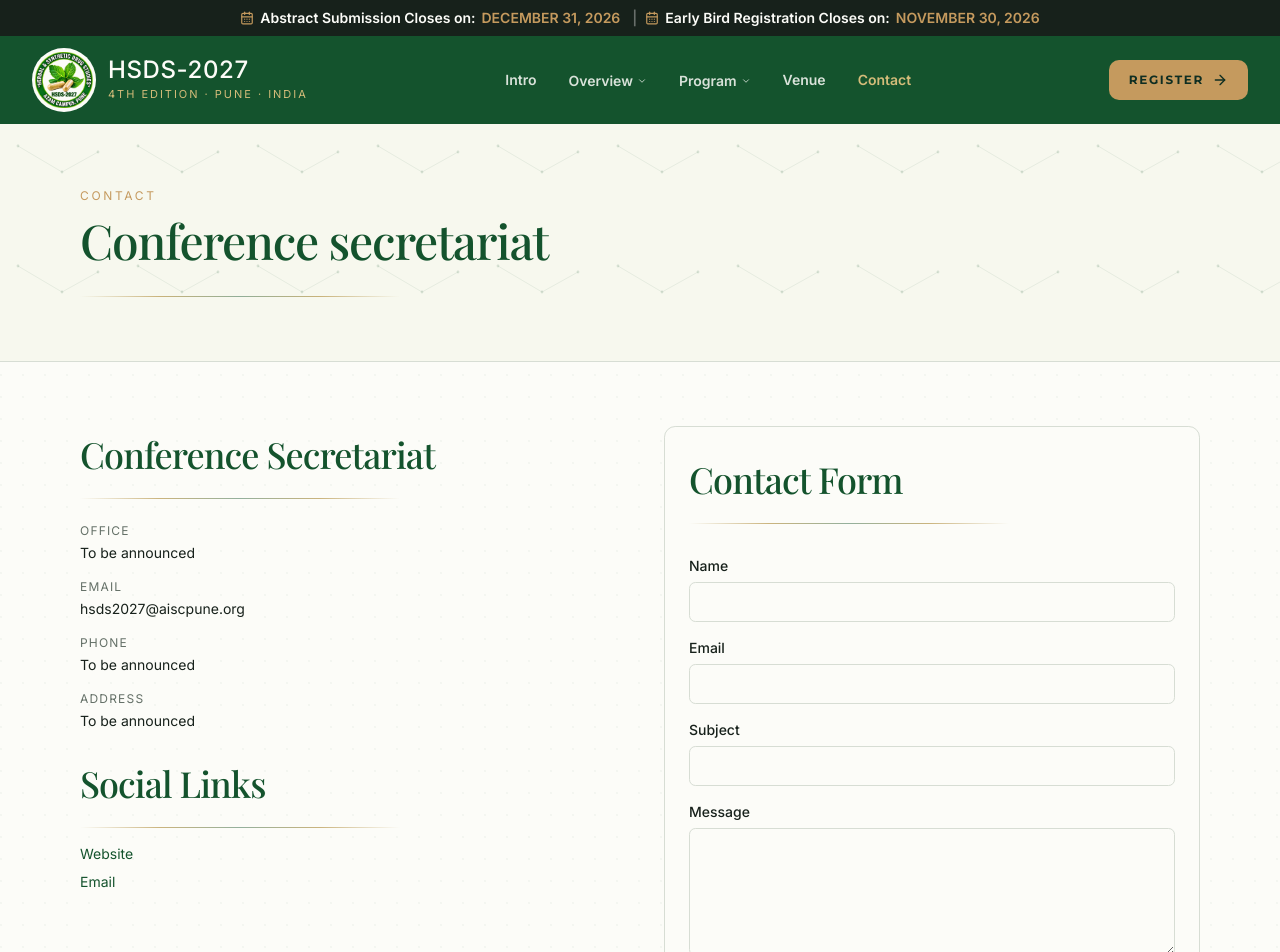
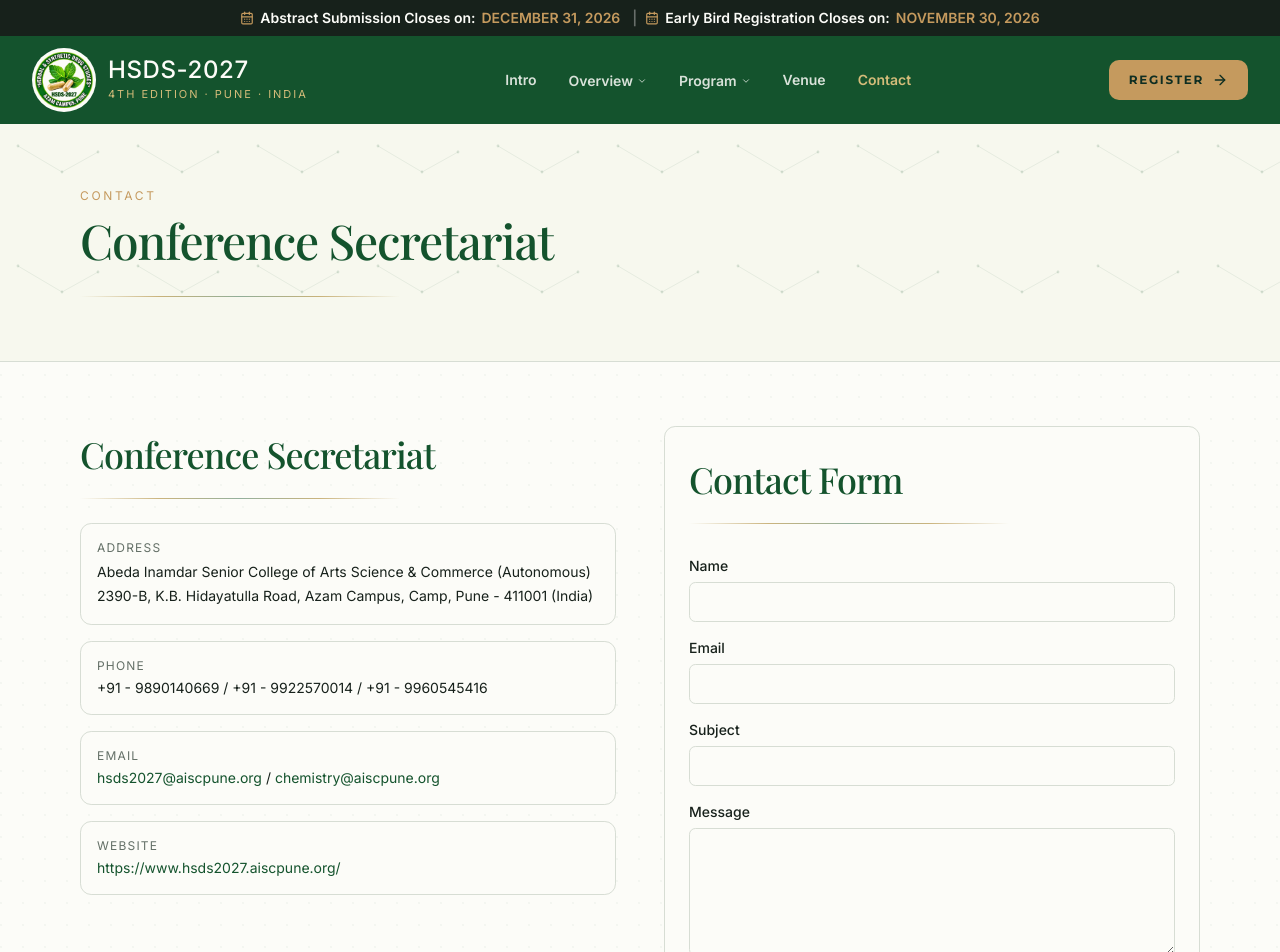
Before and after one commit to Umair-Rinde/azum_camp, a React (Vite) app: page /contact in a window 1280 px wide. Shown: the top 952 px of the page. Built offline with nearby package versions, Linux system fonts and the light colour scheme; a web font is replaced by a local one.

Commit message:
remaining changes and edits

```diff
--- a/src/App.tsx
+++ b/src/App.tsx
@@ -12,7 +12,7 @@ import { PastConferencesPage } from "@/pages/PastConferencesPage";
 import { VenuePage } from "@/pages/VenuePage";
 import { ContactPage } from "@/pages/ContactPage";
 import { ImportantDatesPage } from "@/pages/ImportantDatesPage";
-import { ReviewProcessPage } from "@/pages/ReviewProcessPage";
+// import { ReviewProcessPage } from "@/pages/ReviewProcessPage";
 import { PresentersPage } from "@/pages/PresentersPage";
 import { SponsorsPage } from "@/pages/SponsorsPage";
 
@@ -33,7 +33,7 @@ export default function App() {
           <Route path="venue" element={<VenuePage />} />
           <Route path="contact" element={<ContactPage />} />
           <Route path="important-dates" element={<ImportantDatesPage />} />
-          <Route path="review-process" element={<ReviewProcessPage />} />
+          {/* <Route path="review-process" element={<ReviewProcessPage />} /> */}
           <Route path="presenters" element={<PresentersPage />} />
           <Route path="sponsors" element={<SponsorsPage />} />
           <Route path="*" element={<Navigate to="/" replace />} />
--- a/src/data/constants.ts
+++ b/src/data/constants.ts
@@ -65,7 +65,7 @@ export const navigationMenu: NavNode[] = [
       { label: "Tentative Program Schedule", href: "/program" },
       { label: "Topics", href: "/conference#topics" },
       { label: "Call for Abstracts", href: "/abstracts" },
-      { label: "Review Process", href: "/review-process" },
+      // { label: "Review Process", href: "/review-process" },
       { label: "Presenters Instructions", href: "/presenters" },
     ],
   },
@@ -508,11 +508,45 @@ export const presentationTypes = ["Oral Presentation", "Poster Presentation"] as
 export const researchTracks = [...historicalTopics];
 
 export const abstractGuidelines = {
-  language: "English",
-  wordLimit: "[Word limit to be confirmed]",
-  fileTypes: "PDF or DOCX, once the template is released",
-  // note: "HSDS-2010, 2014, and 2016 brochures asked for abstracts of not more than 300 words. The 2010 circular specified MS Word, Times New Roman, 12 pt, 1.5 line spacing. That format is archival and is not the current limit unless organizers confirm it.",
-  templateHref: "",
+  items: [
+    {
+      label: "Language",
+      detail: "Abstracts must be written in English.",
+    },
+    {
+      label: "Template",
+      detail: "Use the prescribed Word template for all submissions.",
+    },
+    {
+      label: "Title",
+      detail: "Center-align the title in Calibri Bold, 14 pt, followed by one blank line.",
+    },
+    {
+      label: "Author Details",
+      detail:
+        "List author names centered in Calibri Italic, 12 pt, using the format First Initial. Middle Initial. Last Name (e.g., A. B. Smith).",
+    },
+    {
+      label: "Presenting Author",
+      detail: "Mark the presenting author's name with an asterisk (*).",
+    },
+    {
+      label: "Affiliations",
+      detail:
+        "Number affiliations only when authors represent different institutions. No numbering is required if all authors share the same affiliation.",
+    },
+    {
+      label: "Word Limit and Formatting",
+      detail: "Maximum 250 words, single-spaced, in Calibri 12 pt.",
+    },
+    {
+      label: "Figures and Captions",
+      detail:
+        "Figures are permitted and must be placed inside a text box. Include figure caption within the same text box, formatted in Calibri 10 pt.",
+    },
+  ],
+  templateHref: "/Abstract%20Template/HSDS-2027_Abstract_Template.docx",
+  templateFilename: "HSDS-2027_Abstract_Template.docx",
 };
 
 export const registrationPlans: RegistrationPlan[] = [
@@ -582,7 +616,7 @@ export const historicalVenue = {
 };
 
 export const historicalPosterNote =
-  "The 2010, 2014, and 2016 brochures provided 1 × 1 m poster space at the venue. Selected papers were reviewed before presentation. Three best posters were awarded in 2010 and 2014; five in 2016.";
+  "For Poster Presentation: 1 × 1 m. space will be provided at the conference venue. All the abstract of papers are subject to reviewing and the selected papers will be allowed for presentations during the technical sessions as per the time schedule.For Oral Presentation: 10 minutes presentation through PPT. Best posters will be selected for Poster Awards. Abstracts of not more than 300 words in given templates may be submitted latest by 31st December, 2026. Use templates from https://www.hsds2027.aiscpune.org/";
 
 export const aboutPune =
   "Known as the “Oxford of the East” and the cultural capital of Maharashtra, Pune is a vibrant city where rich history meets modern innovation. Renowned for its prestigious educational institutions, thriving research community, and growing industrial and technological sectors, the city offers an inspiring setting for academic exchange and international collaboration. Nestled in the Deccan region of India, Pune is celebrated for its cultural heritage, pleasant climate during the winter months, and dynamic intellectual environment. With its blend of tradition, knowledge, and progress, Pune provides a welcoming destination for delegates from around the world to connect, share ideas, and experience the spirit of India’s academic and cultural landscape.";
@@ -608,11 +642,12 @@ const contactEmail = getContactEmail();
 
 export const contact: ContactDetails = {
   secretariat: "[Conference Secretariat]",
-  email: contactEmail,
-  phone: "[Phone]",
-  address: "[Address]",
+  email: "hsds2027@aiscpune.org / chemistry@aiscpune.org",
+  phone: "+91 - 9890140669 / +91 - 9922570014 / +91 - 9960545416",
+  address:
+    "Abeda Inamdar Senior College of Arts Science & Commerce (Autonomous)\n2390-B, K.B. Hidayatulla Road, Azam Campus, Camp, Pune - 411001 (India)",
   social: [
-    { label: "Website", href: "#" },
+    { label: "Website", href: "https://www.hsds2027.aiscpune.org/" },
     { label: "Email", href: `mailto:${contactEmail}` },
   ],
 };
--- a/src/pages/AboutPage.tsx
+++ b/src/pages/AboutPage.tsx
@@ -72,7 +72,7 @@ export function AboutPage() {
         <div>
           <SectionHeading
             title="Organizing Institutions"
-            description="Bodies named on the 2010, 2014, and 2016 brochures. They are the documented hosts of those editions, not a confirmed list for the next meeting."
+            description="Bodies named on the 2010, 2014, and 2016 editions."
           />
           <div className="mt-8">
             <TrustLogoStrip />
@@ -108,8 +108,8 @@ export function AboutPage() {
 
         <div>
           <SectionHeading
-            title="Certificates"
-            description="Certificates from earlier editions."
+            title="Recognition & Awards"
+            description="Recognition & Awards from earlier editions."
           />
           <div className="mt-6">
             <ImageGallery images={CERTIFICATE_IMAGES} />
--- a/src/pages/AbstractsPage.tsx
+++ b/src/pages/AbstractsPage.tsx
@@ -1,3 +1,4 @@
+import { Download } from "lucide-react";
 import { abstractGuidelines, currentImportantDates, historicalTopics } from "@/data/constants";
 import { PageMeta } from "@/components/seo/PageMeta";
 import { PageBanner } from "@/components/layout/PageBanner";
@@ -19,18 +20,12 @@ export function AbstractsPage() {
         <div>
           <SectionHeading title="Submission Guidelines" />
           <dl className="mt-6 grid gap-4 md:grid-cols-2">
-            <div className="rounded-lg border border-border bg-warm-white p-4">
-              <dt className="text-xs tracking-widest text-muted uppercase">Language</dt>
-              <dd className="mt-1">{abstractGuidelines.language}</dd>
-            </div>
-            <div className="rounded-lg border border-border bg-warm-white p-4">
-              <dt className="text-xs tracking-widest text-muted uppercase">Length</dt>
-              <dd className="mt-1">{abstractGuidelines.wordLimit}</dd>
-            </div>
-            <div className="rounded-lg border border-border bg-warm-white p-4 md:col-span-2">
-              <dt className="text-xs tracking-widest text-muted uppercase">Files</dt>
-              <dd className="mt-1">{abstractGuidelines.fileTypes}</dd>
-            </div>
+            {abstractGuidelines.items.map((item) => (
+              <div key={item.label} className="rounded-lg border border-border bg-warm-white p-4">
+                <dt className="text-xs tracking-widest text-muted uppercase">{item.label}</dt>
+                <dd className="mt-1">{item.detail}</dd>
+              </div>
+            ))}
           </dl>
         </div>
 
@@ -39,7 +34,7 @@ export function AbstractsPage() {
           {currentImportantDates.length === 0 ? (
             <p className="mt-4 text-sm text-muted">Submission and notification dates will be listed here when confirmed.</p>
           ) : (
-            <ul className="mt-4 space-y-2 text-sm">
+            <ul className="mt-6 space-y-5 text-sm">
               {currentImportantDates.map((item) => (
                 <li key={item.label}>
                   {item.label}: {item.date}
@@ -64,10 +59,16 @@ export function AbstractsPage() {
         <div>
           <SectionHeading title="Abstract Template" />
           <p className="mt-4 text-sm text-muted">
-            A downloadable template will be linked here once organizers provide the file.
+            Download the official Word template and use it when preparing your abstract for HSDS-2027.
           </p>
-          <Button className="mt-4" variant="outline" disabled>
-            Template not yet available
+          <Button className="mt-4" asChild>
+            <a
+              href={abstractGuidelines.templateHref}
+              download={abstractGuidelines.templateFilename}
+            >
+              <Download />
+              Download Template
+            </a>
           </Button>
         </div>
 
--- a/src/pages/ContactPage.tsx
+++ b/src/pages/ContactPage.tsx
@@ -5,52 +5,63 @@ import { PageBanner } from "@/components/layout/PageBanner";
 import { SectionHeading } from "@/components/conference/SectionHeading";
 import { ContactForm } from "@/components/conference/ContactForm";
 
+function EmailLinks() {
+  return contact.email.split(" / ").map((email, index) => (
+    <span key={email}>
+      {index > 0 ? " / " : null}
+      <a className="text-deep-forest underline-offset-4 hover:underline" href={`mailto:${email}`}>
+        {email}
+      </a>
+    </span>
+  ));
+}
+
 export function ContactPage() {
+  const website = contact.social.find((item) => item.label.toLowerCase() === "website");
+
   return (
     <>
       <PageMeta title="Contact | Herbal & Synthetic Drug Studies" />
       <PageBanner
         eyebrow="Contact"
-        title="Conference secretariat"
+        title="Conference Secretariat"
         // description="Replace bracketed fields in the constants file with organizer-provided details before publication."
       />
 
       <section className="mx-auto grid max-w-6xl gap-12 px-4 py-16 lg:grid-cols-2">
-        <div className="space-y-8">
         <div>
           <SectionHeading title="Conference Secretariat" />
-            <dl className="mt-6 space-y-4 text-sm">
-              <div>
-                <dt className="text-xs tracking-widest text-muted uppercase">Office</dt>
-                <dd className="mt-1">{displayValue(contact.secretariat)}</dd>
+          <dl className="mt-6 grid gap-4 text-sm md:grid-cols-2 lg:grid-cols-1">
+            <div className="rounded-lg border border-border bg-warm-white p-4">
+              <dt className="text-xs tracking-widest text-muted uppercase">Address</dt>
+              <dd className="mt-1 whitespace-pre-line leading-6">{displayValue(contact.address)}</dd>
             </div>
-              <div>
-                <dt className="text-xs tracking-widest text-muted uppercase">Email</dt>
-                <dd className="mt-1">{displayValue(contact.email)}</dd>
-              </div>
-              <div>
+            <div className="rounded-lg border border-border bg-warm-white p-4">
               <dt className="text-xs tracking-widest text-muted uppercase">Phone</dt>
               <dd className="mt-1">{displayValue(contact.phone)}</dd>
             </div>
-              <div>
-                <dt className="text-xs tracking-widest text-muted uppercase">Address</dt>
-                <dd className="mt-1">{displayValue(contact.address)}</dd>
+            <div className="rounded-lg border border-border bg-warm-white p-4">
+              <dt className="text-xs tracking-widest text-muted uppercase">Email</dt>
+              <dd className="mt-1">
+                <EmailLinks />
+              </dd>
             </div>
+            {website ? (
+              <div className="rounded-lg border border-border bg-warm-white p-4">
+                <dt className="text-xs tracking-widest text-muted uppercase">Website</dt>
+                <dd className="mt-1">
+                  <a
+                    className="break-all text-deep-forest underline-offset-4 hover:underline"
+                    href={website.href}
+                    target="_blank"
+                    rel="noopener noreferrer"
+                  >
+                    {website.href}
+                  </a>
+                </dd>
+              </div>
+            ) : null}
           </dl>
-          </div>
-
-          <div>
-            <SectionHeading title="Social Links" />
-            <ul className="mt-4 space-y-2 text-sm">
-              {contact.social.map((item) => (
-                <li key={item.label}>
-                  <a className="text-deep-forest underline-offset-4 hover:underline" href={item.href}>
-                    {item.label}
-                  </a>
-                </li>
-              ))}
-            </ul>
-          </div>
         </div>
 
         <div className="rounded-lg border border-border bg-warm-white p-6">
--- a/src/pages/PresentersPage.tsx
+++ b/src/pages/PresentersPage.tsx
@@ -1,7 +1,9 @@
-import { historicalPosterNote } from "@/data/constants";
+import { Download } from "lucide-react";
+import { abstractGuidelines, historicalPosterNote } from "@/data/constants";
 import { PageMeta } from "@/components/seo/PageMeta";
 import { PageBanner } from "@/components/layout/PageBanner";
 import { SectionHeading } from "@/components/conference/SectionHeading";
+import { Button } from "@/components/ui/button";
 
 export function PresentersPage() {
   return (
@@ -9,7 +11,7 @@ export function PresentersPage() {
       <PageMeta title="Presenters Instructions | Herbal & Synthetic Drug Studies" />
       <PageBanner
         eyebrow="Program"
-        title="Presenters instructions"
+        title="Presenters Instructions"
         // description="Oral, poster, and session-chair instructions will be published with the current program."
       />
       <section className="mx-auto max-w-6xl space-y-10 px-4 py-16">
@@ -18,10 +20,22 @@ export function PresentersPage() {
         </p> */}
         <div>
           <SectionHeading
-            title="Poster Size"
+            title="Oral / Poster Presentation"
             // description="Taken from HSDS brochures. Not a rule for the next meeting."
           />
           <p className="mt-4 max-w-3xl text-sm leading-7 text-muted">{historicalPosterNote}</p>
+          <p className="mt-4 text-sm text-muted">
+            Download the official Word template and use it when preparing your abstract for HSDS-2027.
+          </p>
+          <Button className="mt-4" asChild>
+            <a
+              href={abstractGuidelines.templateHref}
+              download={abstractGuidelines.templateFilename}
+            >
+              <Download />
+              Download Abstract Template
+            </a>
+          </Button>
         </div>
       </section>
     </>
--- a/src/pages/ReviewProcessPage.tsx
+++ b/src/pages/ReviewProcessPage.tsx
@@ -1,20 +1,20 @@
-import { PageMeta } from "@/components/seo/PageMeta";
-import { PageBanner } from "@/components/layout/PageBanner";
-
-export function ReviewProcessPage() {
-  return (
-    <>
-      <PageMeta title="Review Process | Herbal & Synthetic Drug Studies" />
-      <PageBanner
-        eyebrow="Program"
-        title="Review process"
-        // description="The current review policy has not been issued. This page will hold screening, chair review, and decision steps once organizers confirm them."
-      />
-      <section className="mx-auto max-w-6xl px-4 py-16">
-        <p className="max-w-3xl text-sm leading-7 text-muted">
-          Earlier editions used contributed oral and poster sessions. Do not treat historical brochure notes as the current review criteria until they are added to src/data/constants.ts.
-        </p>
-      </section>
-    </>
-  );
-}
+// import { PageMeta } from "@/components/seo/PageMeta";
+// import { PageBanner } from "@/components/layout/PageBanner";
+//
+// export function ReviewProcessPage() {
+//   return (
+//     <>
+//       <PageMeta title="Review Process | Herbal & Synthetic Drug Studies" />
+//       <PageBanner
+//         eyebrow="Program"
+//         title="Review process"
+//         // description="The current review policy has not been issued. This page will hold screening, chair review, and decision steps once organizers confirm them."
+//       />
+//       <section className="mx-auto max-w-6xl px-4 py-16">
+//         <p className="max-w-3xl text-sm leading-7 text-muted">
+//           Earlier editions used contributed oral and poster sessions. Do not treat historical brochure notes as the current review criteria until they are added to src/data/constants.ts.
+//         </p>
+//       </section>
+//     </>
+//   );
+// }
```
Also changed, not shown: 2 other files (tests, documents, lock files or other folders). Lines whose indentation alone changed are shown as unchanged.
